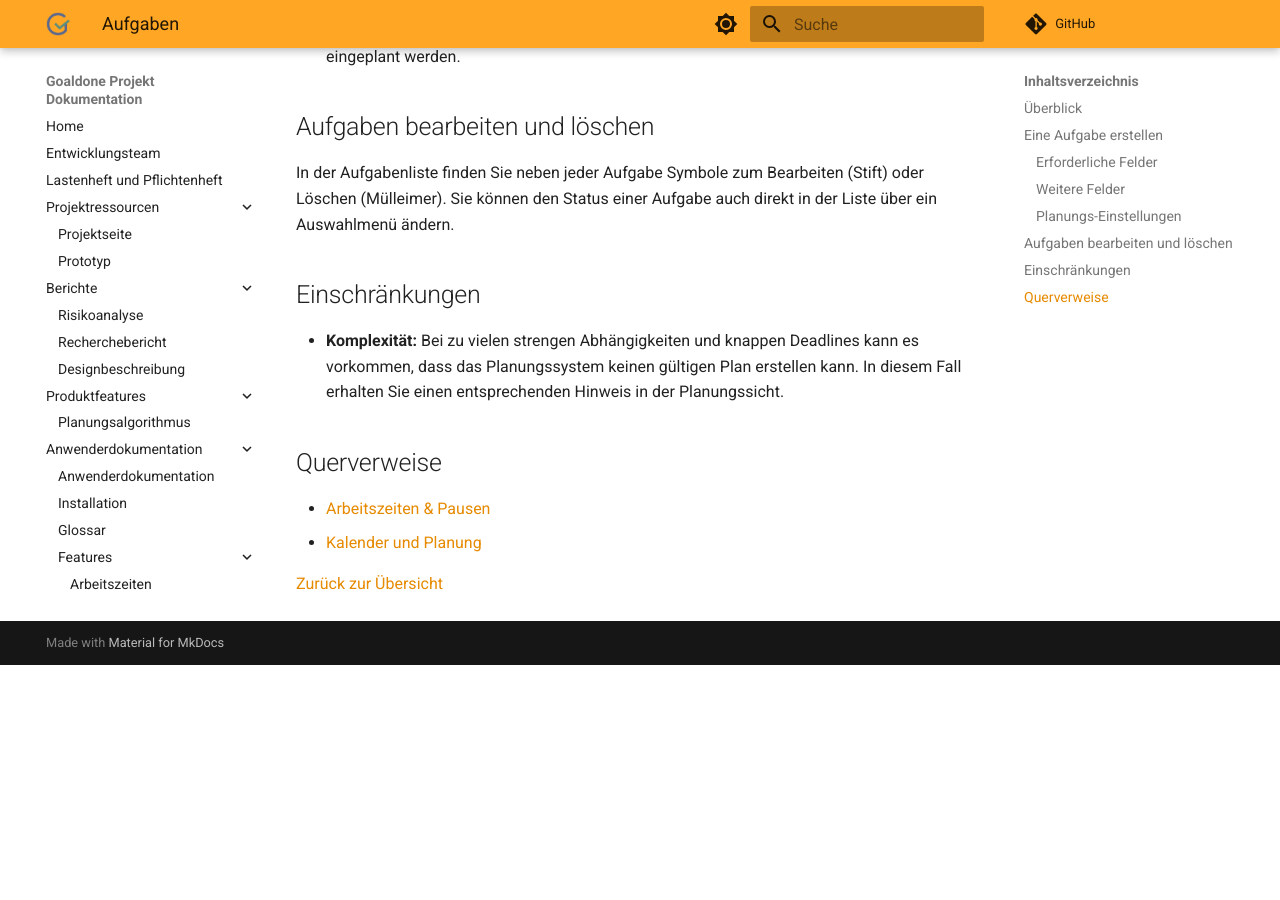
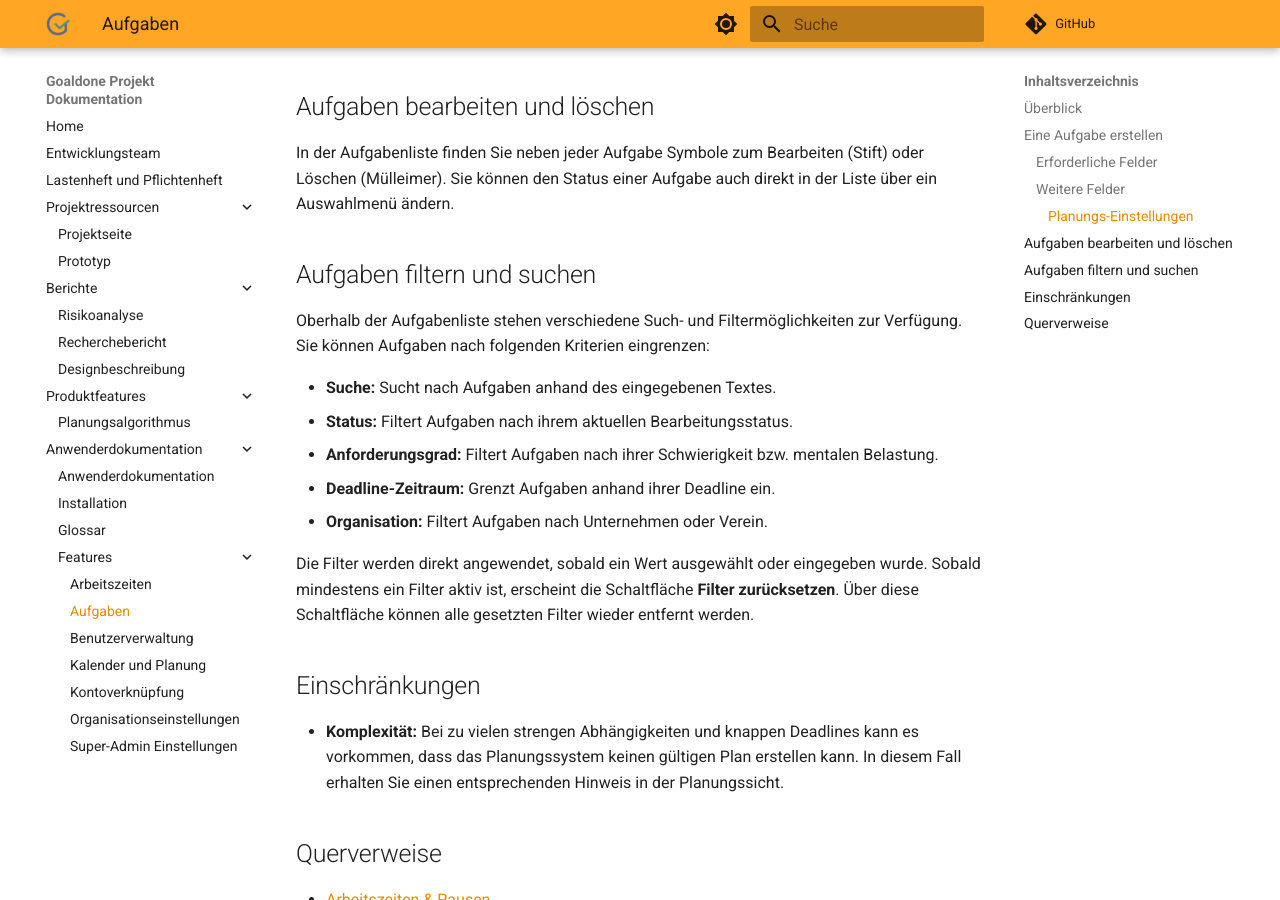
Before and after one commit to goaldone-dhbw/goaldone-projektseite, an MkDocs documentation site: the page built from docs/Anwenderdokumentation/Features/Aufgaben.md, in a window 1280 px wide and 900 px high, scrolled down 1190 px. Built offline with MkDocs 1.6.1 and Material for MkDocs 9.7.7, drawn with Linux system fonts in a browser that asks for light colours; comment, search, counter and statistics services are not loaded; before the commit the page ends 1855 px from its top, so only the background shows below that.

Commit message:
meine kommentare hinzugefügt

```diff
--- a/docs/Anwenderdokumentation/Features/Aufgaben.md
+++ b/docs/Anwenderdokumentation/Features/Aufgaben.md
@@ -19,14 +19,24 @@
 - **Anforderungsgrad:** Wählen Sie zwischen *Niedrig*, *Mittel* oder *Hoch*. Dies hilft dem Planungssystem, Aufgaben passend zu Ihren Energiephasen zu planen und sie nicht mit Aufgaben zu über- oder unterfordern.
 - **Status:** Der aktuelle Fortschritt (*Offen*, *In Bearbeitung*, *Erledigt*).
 
-### Planungs-Einstellungen
+#### Planungs-Einstellungen
 - **Nicht planen vor:** Legen Sie ein Datum fest, vor dem die Aufgabe nicht im Kalender erscheinen soll (z. B. weil noch Informationen fehlen).
 - **Chunk-Größe:** Bestimmen Sie die ideale Blockgröße für diese Aufgabe. Wenn eine Aufgabe 4 Stunden dauert, aber die Chunk-Größe auf 60 Minuten gesetzt ist, wird das Planungssystem versuchen, vier 1-stündige Blöcke zu finden.
 - **Abhängigkeiten:** Wählen Sie andere Aufgaben aus, die **vor** dieser Aufgabe abgeschlossen sein müssen. Das Planungssystem stellt sicher, dass diese Aufgaben zeitlich vorher eingeplant werden.
 
 ## Aufgaben bearbeiten und löschen
 In der Aufgabenliste finden Sie neben jeder Aufgabe Symbole zum Bearbeiten (Stift) oder Löschen (Mülleimer). Sie können den Status einer Aufgabe auch direkt in der Liste über ein Auswahlmenü ändern.
+## Aufgaben filtern und suchen
 
+Oberhalb der Aufgabenliste stehen verschiedene Such- und Filtermöglichkeiten zur Verfügung. Sie können Aufgaben nach folgenden Kriterien eingrenzen:
+
+- **Suche:** Sucht nach Aufgaben anhand des eingegebenen Textes.
+- **Status:** Filtert Aufgaben nach ihrem aktuellen Bearbeitungsstatus.
+- **Anforderungsgrad:** Filtert Aufgaben nach ihrer Schwierigkeit bzw. mentalen Belastung.
+- **Deadline-Zeitraum:** Grenzt Aufgaben anhand ihrer Deadline ein.
+- **Organisation:** Filtert Aufgaben nach Unternehmen oder Verein.
+
+Die Filter werden direkt angewendet, sobald ein Wert ausgewählt oder eingegeben wurde. Sobald mindestens ein Filter aktiv ist, erscheint die Schaltfläche **Filter zurücksetzen**. Über diese Schaltfläche können alle gesetzten Filter wieder entfernt werden.
 ## Einschränkungen
 - **Komplexität:** Bei zu vielen strengen Abhängigkeiten und knappen Deadlines kann es vorkommen, dass das Planungssystem keinen gültigen Plan erstellen kann. In diesem Fall erhalten Sie einen entsprechenden Hinweis in der Planungssicht.
 
```
Also changed, not shown: docs/Anwenderdokumentation/Features/Benutzereinstellungen.md (+8 -1 lines), docs/Anwenderdokumentation/Features/Kontoverknuepfung.md (+1 -1 lines), docs/Anwenderdokumentation/Features/Organisationseinstellungen.md (+1 -1 lines), docs/Anwenderdokumentation/Glossar.md (+3 -0 lines).
